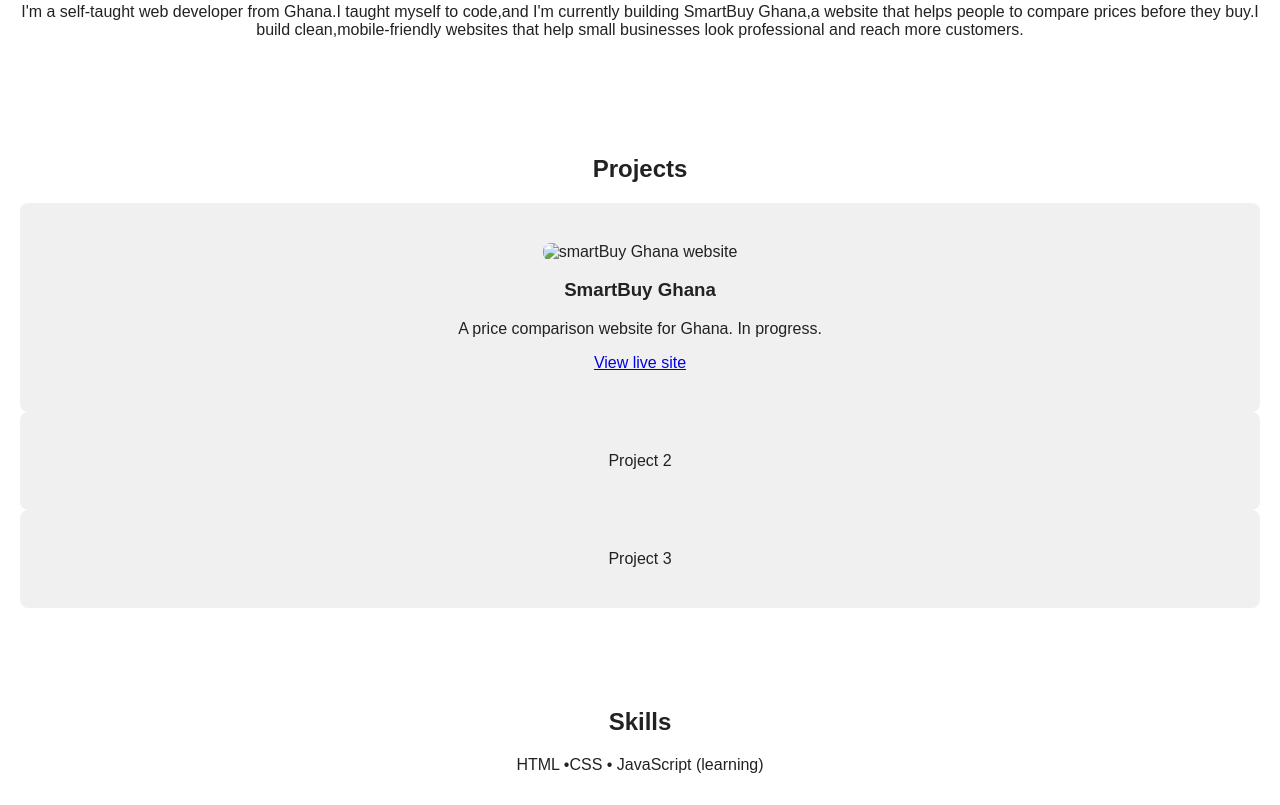
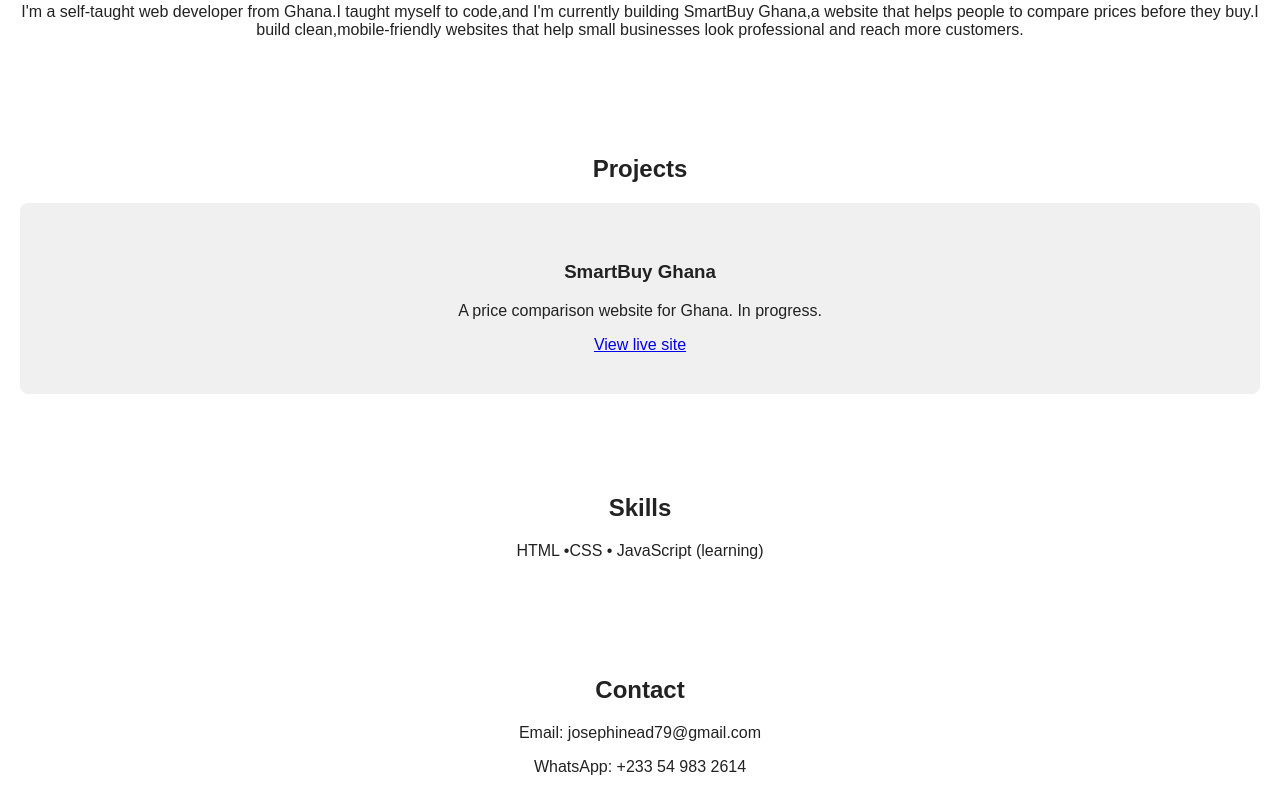
Before and after one commit to josephinead79-lab/josephinead79-lab.github.io, a plain HTML site: page index.html in a window 1280 px wide. Shown: the part 357-1162 px from the top of the page. Drawn offline with Linux system fonts and the light colour scheme.

Commit message:
Update index.html

```diff
--- a/index.html
+++ b/index.html
@@ -24,13 +24,11 @@
           <h2>Projects</h2>
           <div class="project-list">
             <div class="project">
-             <img src="smartbuy.png" alt="smartBuy Ghana website" style="width: 100%; border-radius:8px;">
              <h3>SmartBuy Ghana</h3>
              <p>A price comparison website for Ghana. In progress.</p>
              <a href="https://josephinead79-lab.github.io/Smart_buy_Ghana/">View live site</a>
              </div>
-            <div class="project">Project 2</div>
-            <div class="project">Project 3</div>
+
         </div>
         </section>
 
```
